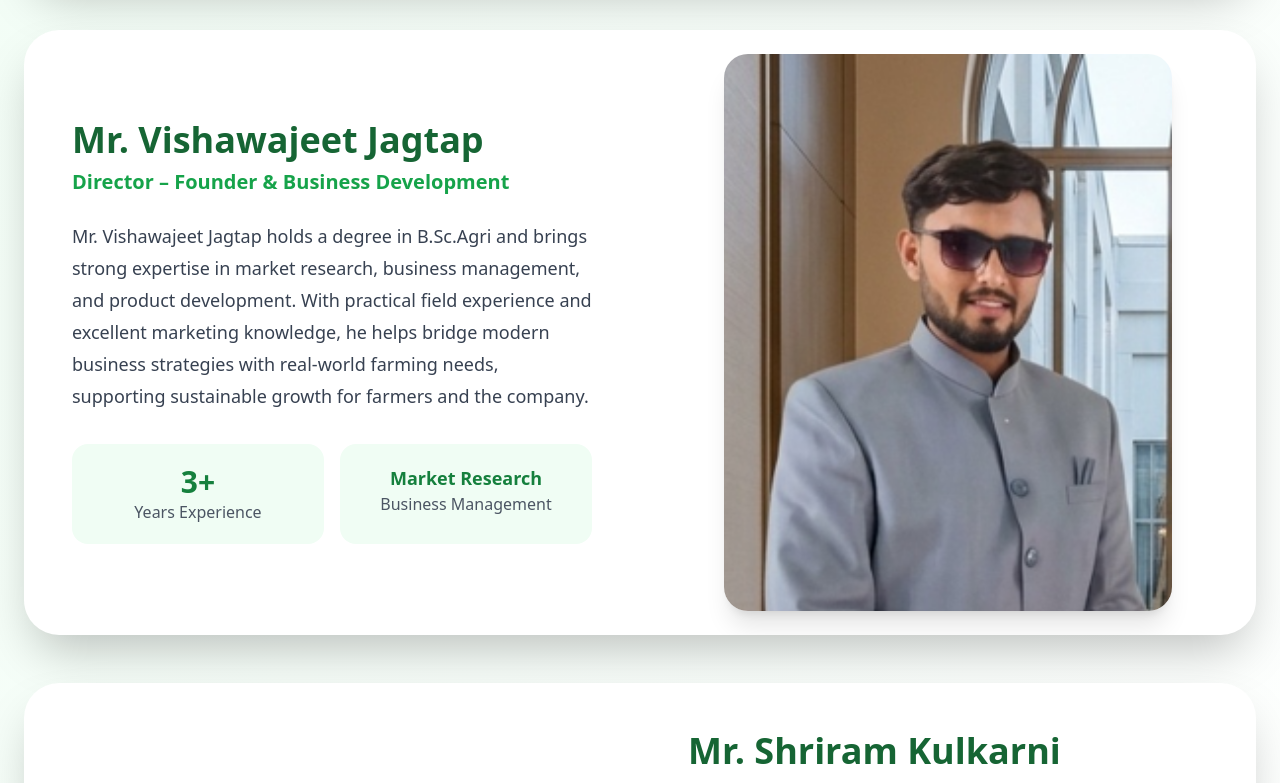
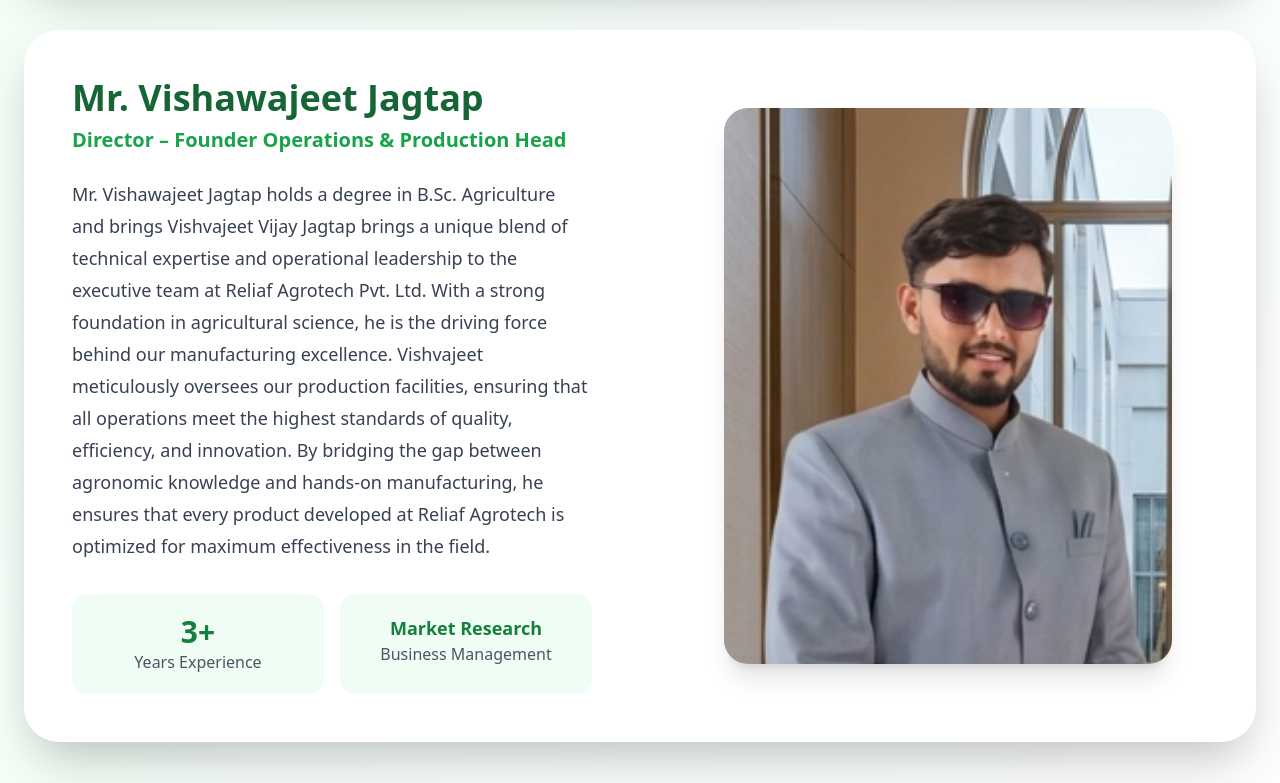
Before and after one commit to JivanK9049/reliaf-website, a React (Vite) app: page / in a window 1280 px wide. Shown: the part 6760-7543 px from the top of the page. Built offline with nearby package versions, Linux system fonts and the light colour scheme.

Commit message:
constact number added

```diff
--- a/src/App.jsx
+++ b/src/App.jsx
@@ -1078,7 +1078,7 @@ font-semibold
 text-green-600
 mb-6
 ">
-Director – Founder & Business Development
+Director – Founder Operations & Production Head
 </p>
 
 <p className="
@@ -1087,13 +1087,15 @@ leading-8
 text-lg
 ">
 Mr. Vishawajeet Jagtap holds a degree in
-B.Sc.Agri and brings
-strong expertise in market research,
-business management, and product development.
-With practical field experience and excellent
-marketing knowledge, he helps bridge modern
-business strategies with real-world farming needs,
-supporting sustainable growth for farmers and the company.
+B.Sc. Agriculture and brings
+Vishvajeet Vijay Jagtap brings a unique blend of technical expertise and operational
+leadership to the executive team at Reliaf Agrotech Pvt. Ltd.
+With a strong foundation in agricultural science, he is the driving force behind our manufacturing excellence.
+Vishvajeet meticulously oversees our production facilities,
+ensuring that all operations meet the highest standards of quality,
+efficiency, and innovation.
+By bridging the gap between agronomic knowledge and hands-on manufacturing,
+he ensures that every product developed at Reliaf Agrotech is optimized for maximum effectiveness in the field.
 </p>
 
 <div className="
@@ -1577,7 +1579,11 @@ text-xl
 font-semibold
 text-gray-800
 ">
-+91 8793701270
+<div>
+  <a href="tel:+918793701270">+91 8793701270</a><br />
+  <a href="tel:+917774893247">+91 7774893247</a><br />
+  <a href="tel:+919075330820">+91 9075330820</a>
+</div>
 </p>
 
 </div>
```
